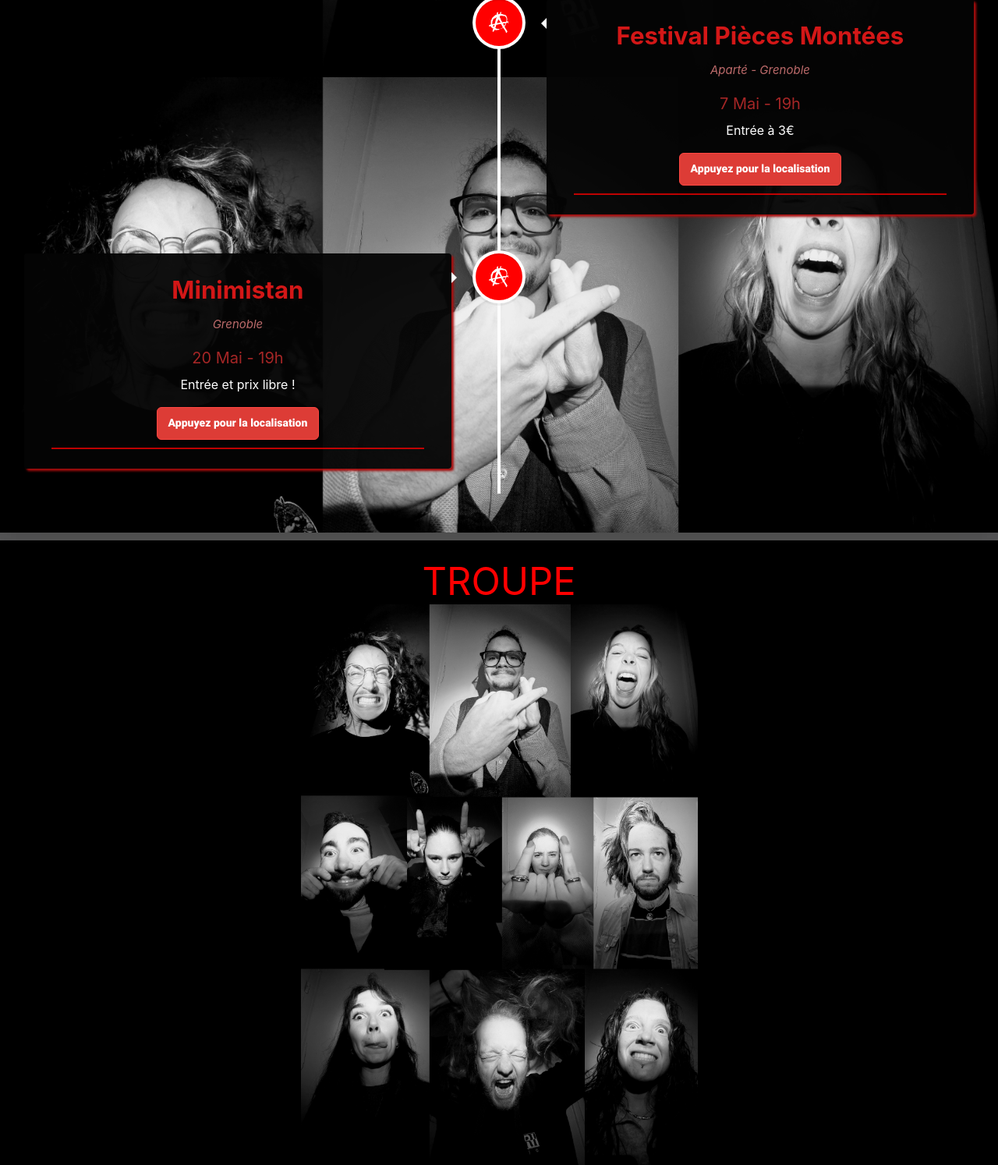
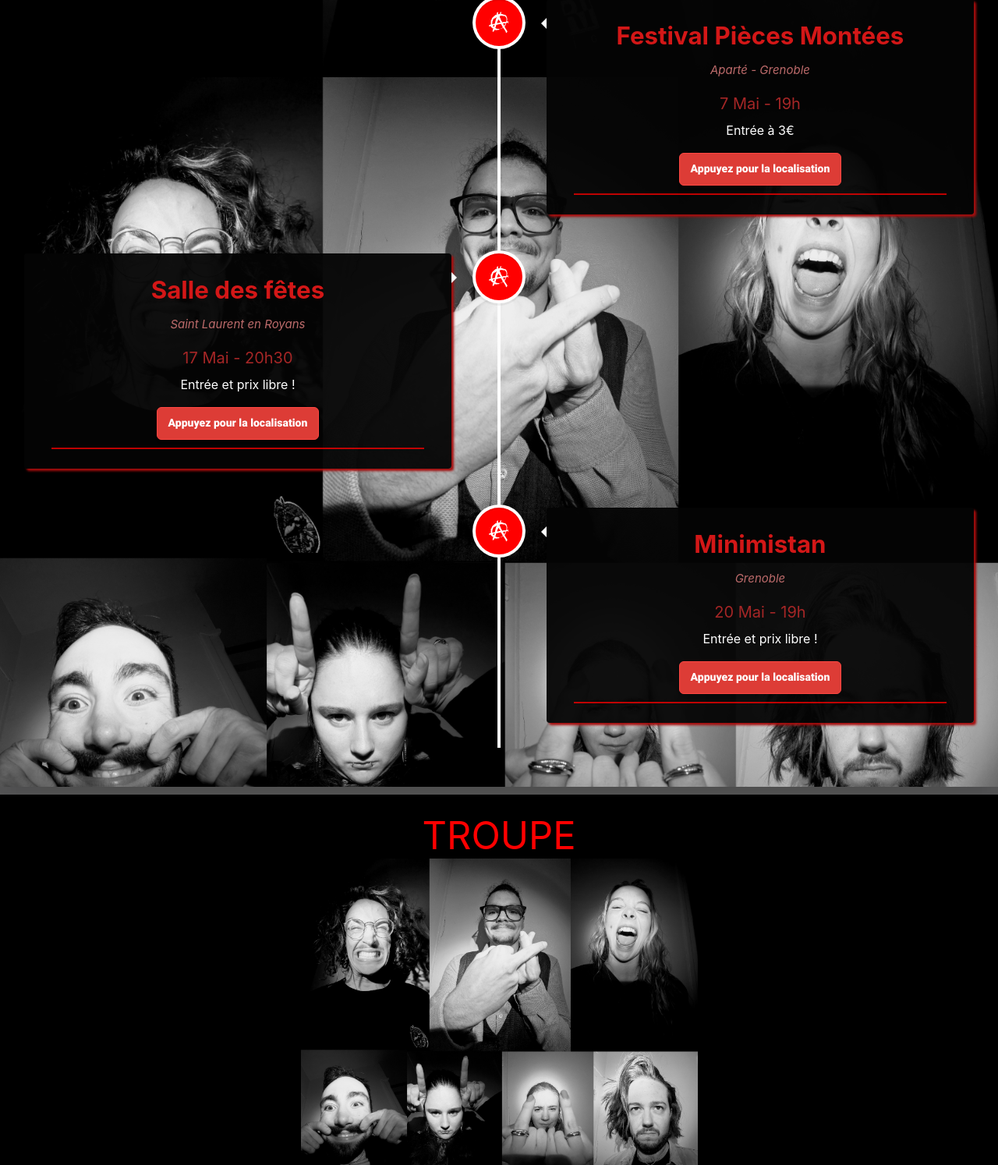
Before and after one commit to nobalpha/anarchie-theatre, a Flask app: page / in a window 1280 px wide. Shown: the part 3312-4806 px from the top of the page at 78% size. Run offline with Flask 3, Linux system fonts and the light colour scheme; some web fonts are replaced.

Commit message:
new date entry

```diff
--- a/templates/index.html
+++ b/templates/index.html
@@ -226,6 +226,31 @@
                     </div>
                     <!-- cd-timeline__content -->
                 </div>
+                <div class="cd-timeline__block">
+                    <div class="cd-timeline__img cd-timeline__img--picture">
+                        <img src="./icon.svg" alt="Picture" />
+                    </div>
+                    <!-- cd-timeline__img -->
+
+                    <div class="cd-timeline__content text-component">
+                        <h2>Salle des fêtes</h2>
+                        <h4 class="lieu">Saint Laurent en Royans</h4>
+                        <h4 class="date">17 Mai - 20h30</h4>
+                        <p class="color-contrast-medium">
+                            Entrée et prix libre !
+                        </p>
+
+                        <button
+                            class="mapButton"
+                            name="Le Minimistan"
+                            url="https://maps.app.goo.gl/51q7k8cAfzZEFg9t5"
+                        >
+                            Appuyez pour la localisation
+                        </button>
+                        <div class="mapContainer"></div>
+                    </div>
+                    <!-- cd-timeline__content -->
+                </div>
                 <!-- cd-timeline__block -->
                 <div class="cd-timeline__block">
                     <div class="cd-timeline__img cd-timeline__img--picture">
```
